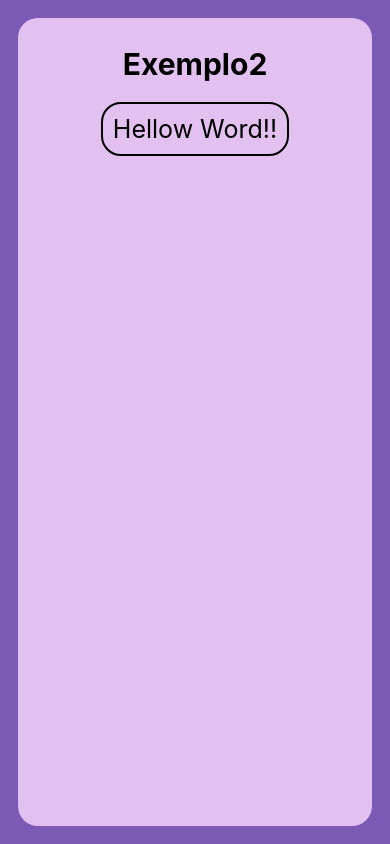
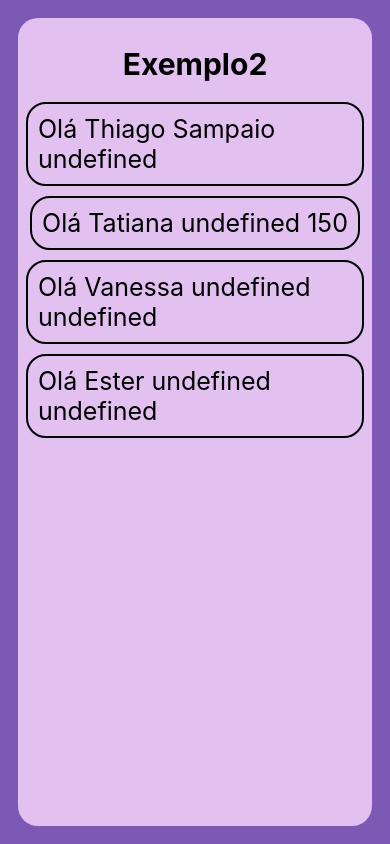
Before and after one commit to ThiagoGSampaio/aula_expo_0, a React Native app: screen / in a window 390 px wide. Built offline with nearby package versions, Linux system fonts and the light colour scheme.

Commit message:
Aula 16-04

```diff
--- a/componets/exemplo_2/index.js
+++ b/componets/exemplo_2/index.js
@@ -8,7 +8,10 @@ function Exemplo2(){
         <View style={styles.container}>
             <Text style={styles.titulo}>Exemplo2</Text>
 
-            <Mensagem/>
+            <Mensagem nome='Thiago' Sobrenome='Sampaio'/>
+            <Mensagem nome='Tatiana' idade={150}/>
+            <Mensagem nome='Vanessa'/>
+            <Mensagem nome='Ester'/>
         </View>
     );
 }
--- a/componets/exemplo_2/mensagem/index.js
+++ b/componets/exemplo_2/mensagem/index.js
@@ -1,10 +1,10 @@
 import { View, Text } from 'react-native';
 import styles from '../styles';
 
-export default function Mensagem (){
+export default function Mensagem ({nome, Sobrenome, idade}){
     return(
         <View style={styles.viewmensagem}>
-                <Text style={styles.mensagem}>Hellow Word!!</Text>
+                <Text style={styles.mensagem}>{`Olá ${nome} ${Sobrenome} ${idade}`}</Text>
         </View>
     );
 };
--- a/componets/exemplo_2/styles.js
+++ b/componets/exemplo_2/styles.js
@@ -27,6 +27,7 @@ const styles = StyleSheet.create({
         borderWidth: 2,
         borderColor: 'black',
         borderRadius: 20,
+        marginBottom: 10,
     },
 });
 
```
